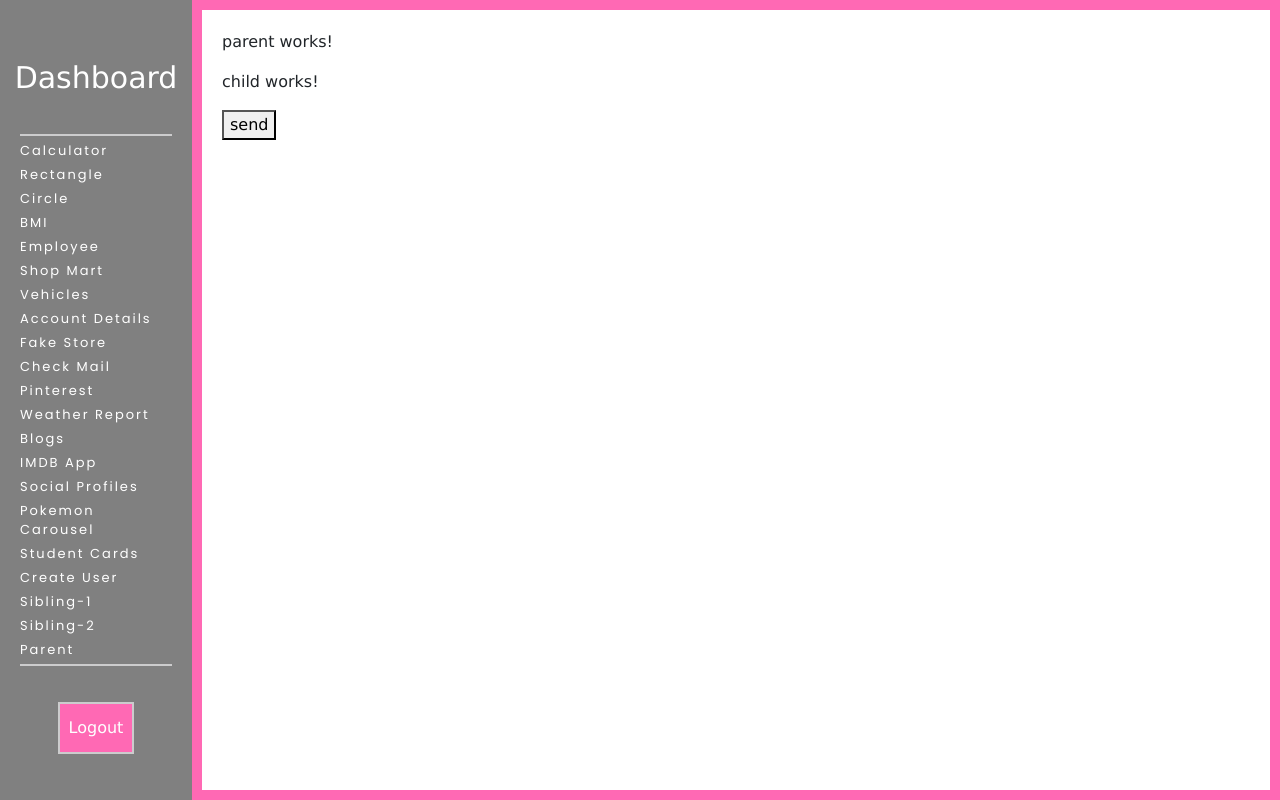
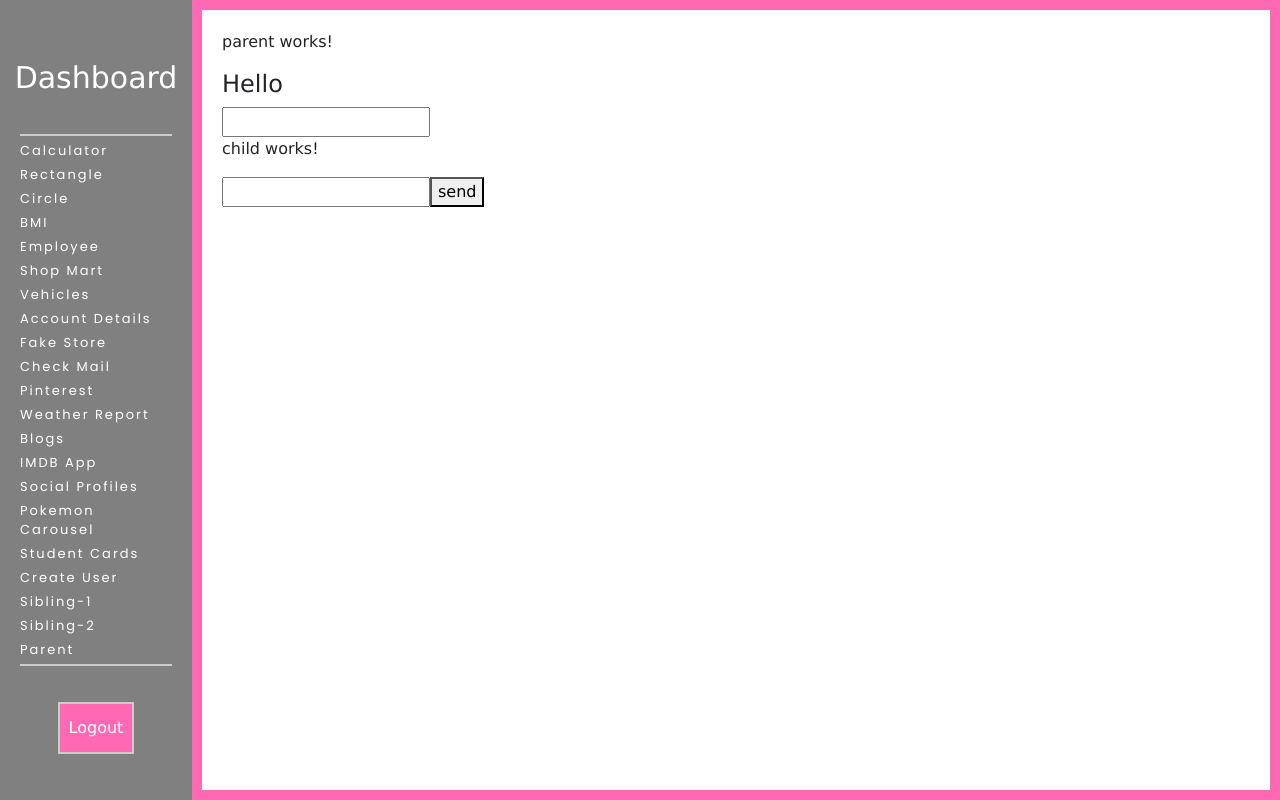
Before and after one commit to VishalGowda26/My-Angular, an Angular app: page /dashboard/parent in a window 1280 px wide. Built offline with nearby package versions, Linux system fonts and the light colour scheme.

Commit message:
rating task unfinished

```diff
--- a/src/app/app.module.ts
+++ b/src/app/app.module.ts
@@ -39,6 +39,7 @@ import { Sibiling1Component } from './sibiling1/sibiling1.component';
 import { Sibiling2Component } from './sibiling2/sibiling2.component';
 import { ParentComponent } from './parent/parent.component';
 import { ChildComponent } from './child/child.component';
+import { RatingComponent } from './rating/rating.component';
 
 @NgModule({
   declarations: [
@@ -76,7 +77,8 @@ import { ChildComponent } from './child/child.component';
     Sibiling1Component,
     Sibiling2Component,
     ParentComponent,
-    ChildComponent
+    ChildComponent,
+    RatingComponent
   ],
   imports: [
     BrowserModule,
--- a/src/app/child/child.component.html
+++ b/src/app/child/child.component.html
@@ -1,3 +1,9 @@
 <p>child works!</p>
 
+<!-- Recieving from parent -->
+<h1>{{ star }}</h1>
+
+<!-- Sending to Parent -->
+<input type="text" [(ngModel)]="moon" (keyup)="fromChild()" />
+
 <button (click)="send()">send</button>
--- a/src/app/child/child.component.ts
+++ b/src/app/child/child.component.ts
@@ -12,4 +12,15 @@ export class ChildComponent {
   send() {
     this.bEvent.emit(26545768);
   }
+
+  // recieving form parent
+  @Input() star: string = '';
+
+  // Sending to parent
+  moon: string = '';
+  @Output() sEvent: EventEmitter<string> = new EventEmitter();
+
+  fromChild() {
+    this.sEvent.emit(this.moon);
+  }
 }
--- a/src/app/fakestore/fakestore.component.html
+++ b/src/app/fakestore/fakestore.component.html
@@ -8,6 +8,7 @@
       Rs. {{ product.price }}
     </div>
     <div class="rating">
+      <app-rating [rating]="product.rating.rate"></app-rating>
       {{ product.rating.rate }} | {{ product.rating.count }}
     </div>
   </div>
--- a/src/app/parent/parent.component.html
+++ b/src/app/parent/parent.component.html
@@ -1,3 +1,7 @@
 <p>parent works!</p>
 
-<app-child [a]="0" (bEvent)="store($event)"></app-child>
+<h4>Hello {{response}}</h4>
+<input type="text" [(ngModel)]="term" />
+<app-child [star]="term" (sEvent)="catch($event)"></app-child>
+
+<!-- <app-child [a]="0" (bEvent)="store($event)"></app-child> -->
--- a/src/app/parent/parent.component.ts
+++ b/src/app/parent/parent.component.ts
@@ -9,4 +9,13 @@ export class ParentComponent {
   store(value: number) {
     alert(value);
   }
+
+  // Sending to Child
+  term: string = '';
+
+  // Recieving back from child
+  response: string = '';
+  catch(value: string) {
+    this.response = value;
+  }
 }
--- /dev/null
+++ b/src/app/rating/rating.component.html
@@ -0,0 +1,5 @@
+<p>rating works!</p>
+
+<!-- <p *ngFor="let _ of [].constructor(fullStars); let i = index">⭐</p> -->
+
+<p>jvbjfcgvbhjn</p>
```
Also changed, not shown: src/app/rating/rating.component.ts (added, +10 -0 lines), src/app/rating/rating.component.css (added), 1 other file (tests, documents, lock files or other folders).
